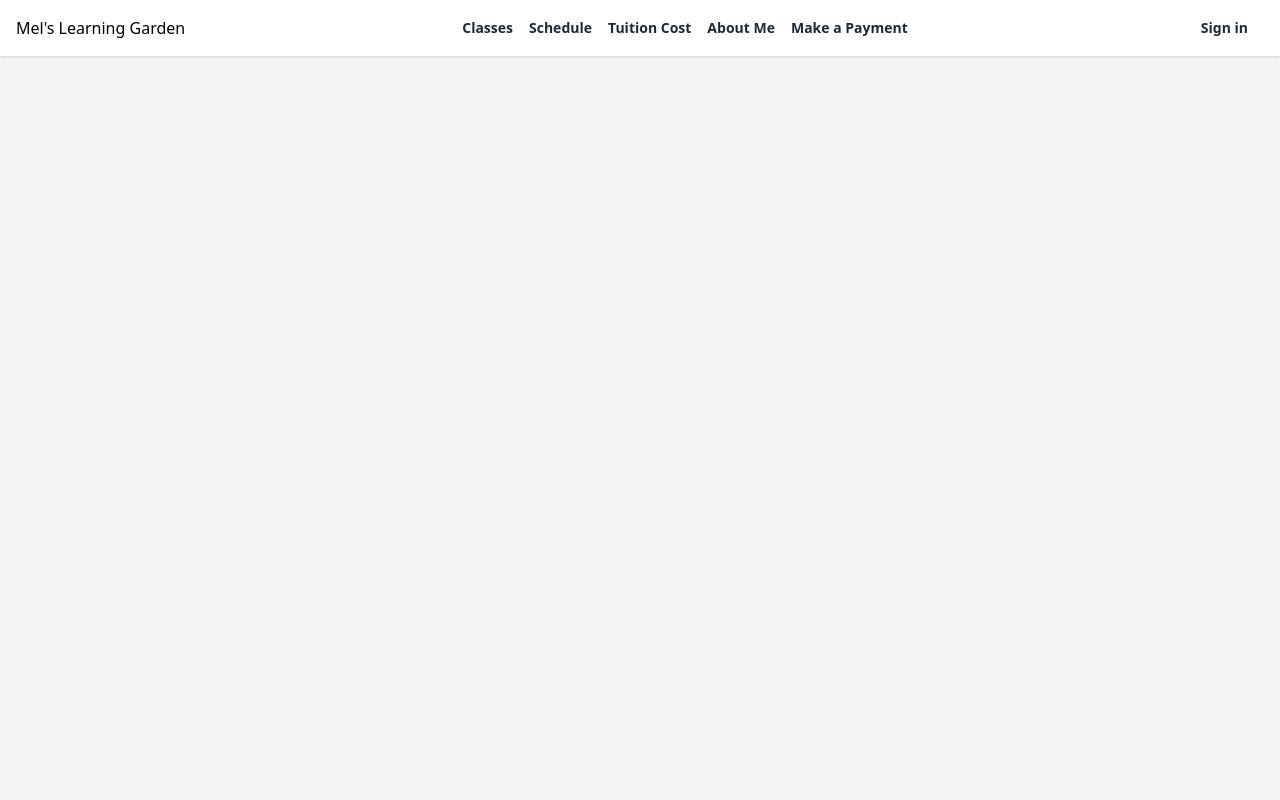
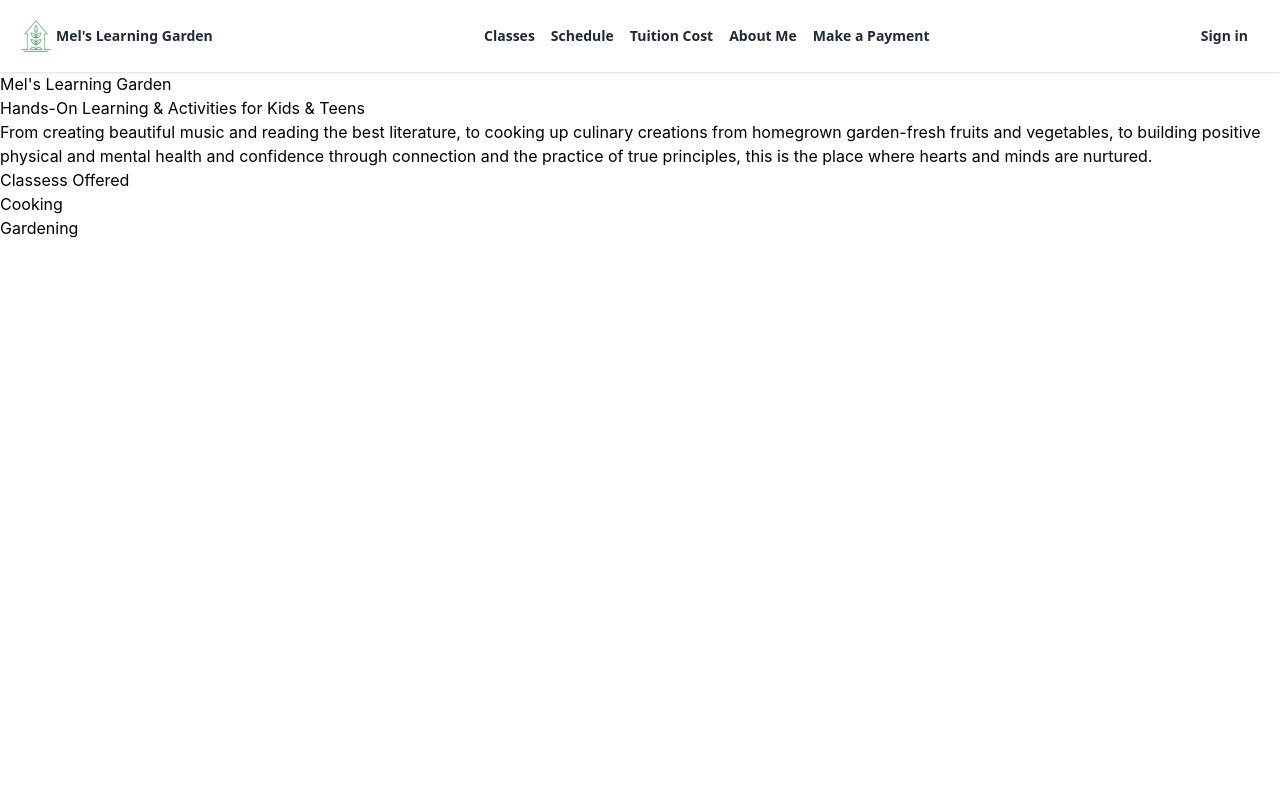
Before and after one commit to Shazammon/melslearninggarden, a React (Create React App) app: page / in a window 1280 px wide. Shown: the top 800 px of the page. Built offline with nearby package versions, Linux system fonts and the light colour scheme.

Commit message:
finished new tailwind formatting for navbar but going to try out a new one

```diff
--- a/src/components/partials/Navbar.jsx
+++ b/src/components/partials/Navbar.jsx
@@ -27,15 +27,21 @@ export default function Navbar() {
     ]
 
     return (
-      <div class="bg-gray-100 font-sans w-full min-h-screen m-0">
+      <div class="bg-gray-100 font-sans w-full m-0">
         <div class="bg-white shadow">
           <div class="container mx-auto px-4">
             <div class="flex items-center justify-between py-4">
-              <div>
-                <Link
-                    to="/"
-                >
-                    Mel's Learning Garden
+              <div class="hidden sm:flex sm:items-center">
+                <Link to="/">
+                  <div className="flex items-center">
+                    <img
+                        className="w-10 h-10"
+                        src="/logo.png"
+                    />
+                    <p
+                    className="text-gray-800 text-sm font-semibold hover:text-green-600 mr-4"
+                    >Mel's Learning Garden</p>
+                  </div>
                 </Link>
               </div>
 
```
